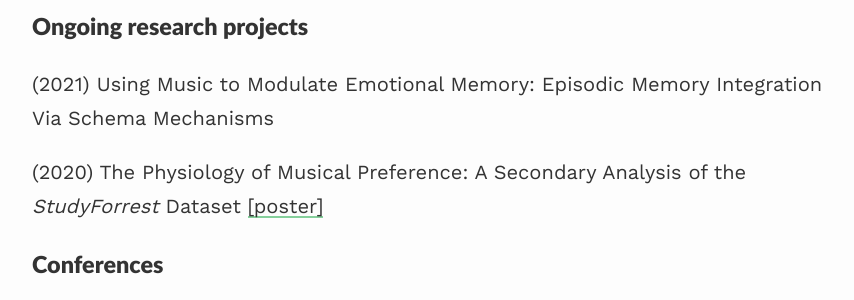
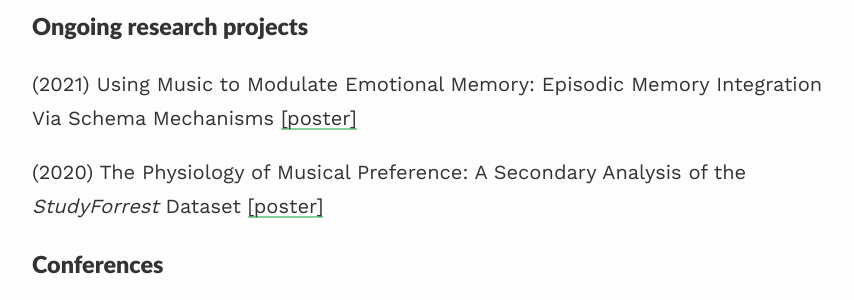
Before and after one commit to smehdizadeh/smehdizadeh.github.io, a Jekyll site: the page built from _pages/research.md, in a window 1280 px wide. Shown: the part 343-643 px from the top of the page, without its empty margins (208-1062 px from the left). Built offline with Jekyll 4.4.1, drawn with Linux system fonts in a browser that asks for light colours; nearby versions of some CDN libraries.

Commit message:
Update research.md

```diff
--- a/_pages/research.md
+++ b/_pages/research.md
@@ -9,7 +9,7 @@ My research interests include psychophysiological correlates of musical preferen
 
 ### Ongoing research projects ###
 
-(2021) Using Music to Modulate Emotional Memory: Episodic Memory Integration Via Schema Mechanisms
+(2021) Using Music to Modulate Emotional Memory: Episodic Memory Integration Via Schema Mechanisms [[poster]](/assets/files/Mehdizadeh_Spring2021_poster.pdf)
 
 (2020) The Physiology of Musical Preference: A Secondary Analysis of the *StudyForrest* Dataset [[poster]](/assets/files/Mehdizadeh_poster.pdf)
 
```
